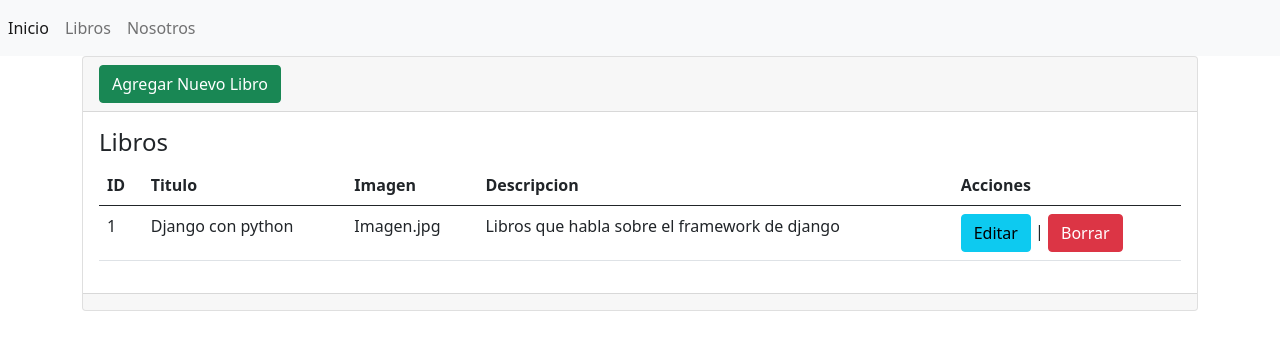
After one commit to sneidermendoza/Proyecto_Libreria, a Django app: page /libros in a window 1280 px wide. The commit adds this page. Shown: the top 350 px of the page. Run offline with Django 3.2, Linux system fonts and the light colour scheme.

Commit message:
creacion de todas las rutas, html,vews,url

```diff
--- a/SISTEMA/LibreriAPP/templates/base.html
+++ b/SISTEMA/LibreriAPP/templates/base.html
@@ -1,7 +1,8 @@
+{% load static %}
 <!doctype html>
 <html lang="en">
   <head>
-    <title>Title</title>
+    <title>{% block  titulo %}{% endblock  %}</title>
     <!-- Required meta tags -->
     <meta charset="utf-8">
     <meta name="viewport" content="width=device-width, initial-scale=1, shrink-to-fit=no">
@@ -11,7 +12,21 @@
 
   </head>
   <body>
-      <div class></div>
+      <nav class="navbar navbar-expand navbar-light bg-light">
+          <div class="nav navbar-nav">
+              <a class="nav-item nav-link active" href="{% url 'inicio' %}">Inicio</a>
+              <a class="nav-item nav-link" href="{% url 'libros' %}">Libros</a>
+              <a class="nav-item nav-link" href="{% url 'nosotros' %}">Nosotros</a>
+          </div>
+      </nav>
+
+      <div class="container">
+        <div class="row">
+          <div class="col-12">
+            {% block  contenido %} {% endblock  %}
+          </div>
+        </div>
+      </div>
 
     <!-- Bootstrap JavaScript Libraries -->
     <script src="https://cdn.jsdelivr.net/npm/@popperjs/core@2.9.2/dist/umd/popper.min.js" integrity="sha384-IQsoLXl5PILFhosVNubq5LC7Qb9DXgDA9i+tQ8Zj3iwWAwPtgFTxbJ8NT4GN1R8p" crossorigin="anonymous"></script>
--- /dev/null
+++ b/SISTEMA/LibreriAPP/templates/libros/index.html
@@ -0,0 +1,39 @@
+{% extends 'base.html' %}
+
+{% block  titulo %} Lista De Libros {% endblock  %}
+
+{% block  contenido  %}
+    <div class="card">
+        <div class="card-header">
+            <a name="" id="" class="btn btn-success" href="{% url 'crear' %}" role="button">Agregar Nuevo Libro</a>
+        </div>
+        <div class="card-body">
+            <h4 class="card-title">Libros</h4>
+            <table class="table">
+                <thead>
+                    <tr>
+                        <th>ID</th>
+                        <th>Titulo</th>
+                        <th>Imagen</th>
+                        <th>Descripcion</th>
+                        <th>Acciones</th>
+                    </tr>
+                </thead>
+                <tbody>
+                    <tr>
+                        <td>1</td>
+                        <td>Django con python</td>
+                        <td>Imagen.jpg</td>
+                        <td>Libros que habla sobre el framework de django</td>
+                        <td><a name="" id="" class="btn btn-info" href="{% url 'editar' %}" role="button">Editar</a>
+                            |
+                            <a name="" id="" class="btn btn-danger" href="#" role="button">Borrar</a> </td>
+                    </tr>
+                </tbody>
+            </table>
+
+        </div>
+        <div class="card-footer text-muted">
+        </div>
+    </div>
+{% endblock  %}
--- a/SISTEMA/LibreriAPP/urls.py
+++ b/SISTEMA/LibreriAPP/urls.py
@@ -2,5 +2,9 @@ from django.urls import path
 from . import views
 
 urlpatterns = [
+    path('', views.inicio, name ='inicio'),
     path('nosotros', views.nosotros, name ='nosotros'),
+    path('libros', views.libros, name ='libros'),
+    path('libros/crear', views.crear, name ='crear'),
+    path('libros/editar', views.editar, name ='editar'),
 ]
--- a/SISTEMA/LibreriAPP/views.py
+++ b/SISTEMA/LibreriAPP/views.py
@@ -2,5 +2,17 @@ from django.shortcuts import render
 from django.http import HttpResponse
 
 # Create your views here.
+def inicio(request):
+    return render(request, 'paginas/inicio.html')
+
 def nosotros(request):
     return render(request, 'paginas/nosotros.html')
+
+def libros(request):
+    return render(request, 'libros/index.html')
+
+def crear(request):
+    return render(request, 'libros/crear.html')
+
+def editar(request):
+    return render(request, 'libros/editar.html')
```
Also changed, not shown: SISTEMA/LibreriAPP/templates/libros/crear.html (added, +17 -0 lines), SISTEMA/LibreriAPP/templates/libros/editar.html (added, +17 -0 lines), SISTEMA/LibreriAPP/templates/libros/form.html (added, +7 -0 lines), SISTEMA/LibreriAPP/templates/paginas/inicio.html (added, +17 -0 lines), SISTEMA/LibreriAPP/templates/paginas/nosotros.html (+7 -12 lines).
